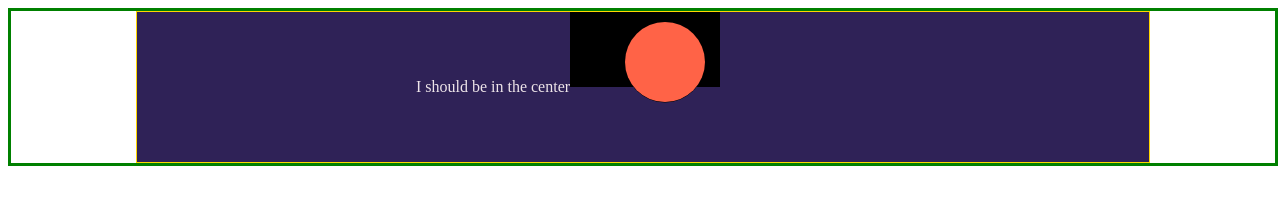
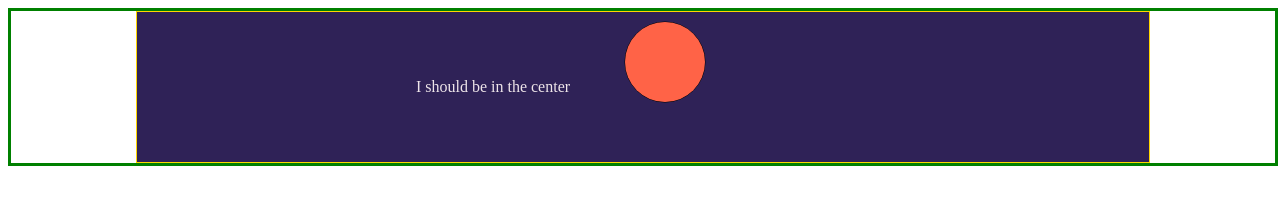
Before and after one commit to GooseJacket/NASASpaceApps26, a plain HTML site: page main.html in a window 1280 px wide. Drawn offline with Linux system fonts and the light colour scheme; no server answers.

Commit message:
Pull request

```diff
--- a/main.html
+++ b/main.html
@@ -29,6 +29,7 @@
         </style>
     </head>
     <body>
+        <div id="background">
             <div class="center">
                 <div class="space">
                     <p class="in-space">I should be in the center</p>
@@ -37,15 +38,16 @@
                     </canvas>
                 </div>
             </div>
+        </div>
     </body>
+    <script src="pullrqts.js"></script>
     <script>
         const canvas = document.getElementById("cnvs");
         const ctx = canvas.getContext("2d");
-        ctx.fillRect(0, 0, 150, 75);
-
         ctx.fillStyle = "Tomato";
         ctx.beginPath();
         ctx.arc(95, 50, 40, 0, 2 * Math.PI);
+        ctx.lineWidth = 0;
         ctx.stroke();
         ctx.fill();
     </script>
--- /dev/null
+++ b/pullrqts.js
@@ -0,0 +1,18 @@
+const url = 'https://api.nasa.gov/planetary/apod?api_key='
+const api_key = "DEMO_KEY" //config.NASA_API_KEY
+
+
+const fetchNASAData = async () => {
+  try {
+    const response = await fetch(`${url}${api_key}`)
+    const data = await response.json()
+    console.log('NASA APOD data', data)
+    const bkgd = document.getElementById("background");
+    bkgd.setAttribute("background-image", data.hdurl)
+  } catch (error) {
+    console.log(error)
+  }
+}
+
+
+fetchNASAData()
```
Also changed, not shown: 1 other file. Lines whose indentation alone changed are shown as unchanged.
